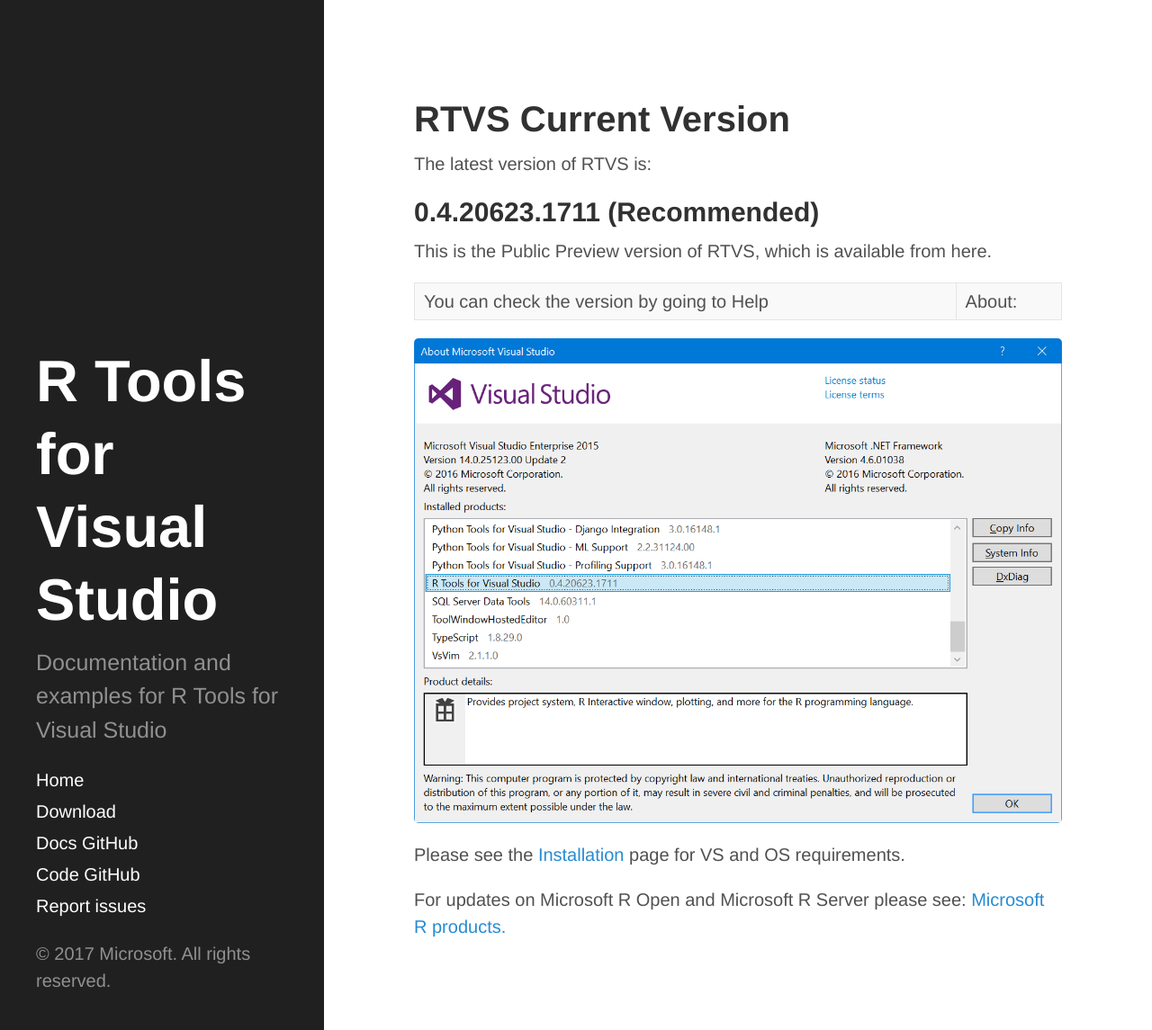
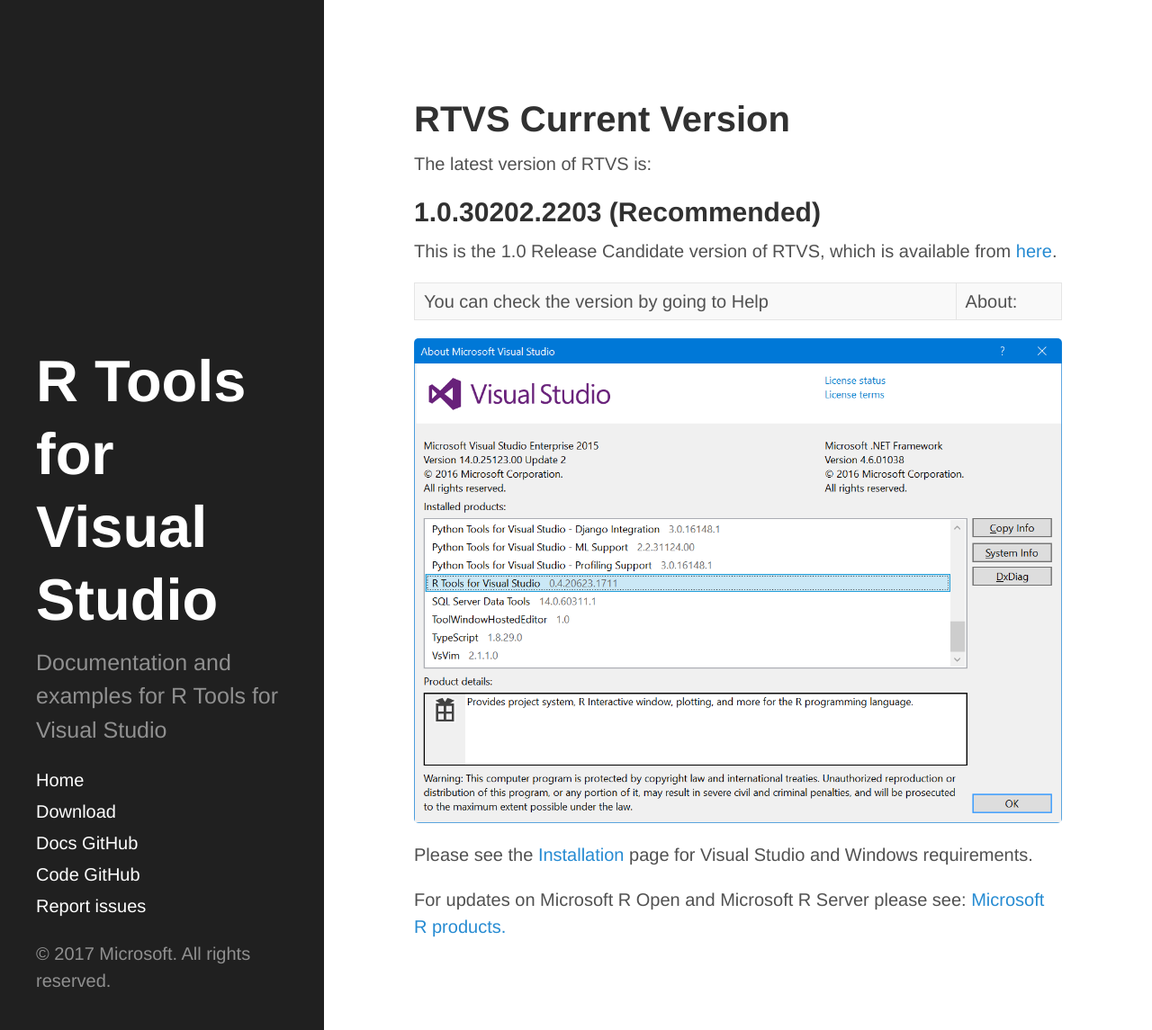
Before and after one commit to microsoft/RTVS-docs, a Jekyll site: the page built from checkforupdate.md, in a window 1280 px wide and 1145 px high. Shown: the whole window at 90% size. Built offline with Jekyll 4.4.1, drawn with Linux system fonts in a browser that asks for light colours; our own code applies the rules of GitHub Pages for plain Markdown files.

Commit message:
Updating the update page to reflect 1.0RC as the current version

```diff
--- a/checkforupdate.md
+++ b/checkforupdate.md
@@ -6,16 +6,17 @@
 
 The latest version of RTVS is:
 
-## 0.4.20623.1711  (Recommended)
+## 1.0.30202.2203  (Recommended)
 
-This is the Public Preview version of RTVS, which is available from here.
+This is the 1.0 Release Candidate version of RTVS, which is available from
+[here](https://aka.ms/rtvs-current).
 
 You can check the version by going to Help | About:
 
 ![RTVS Version](./media/rtvs-version-current.png)
 
-Please see the [Installation](./installation.html) page for VS and OS
-requirements.
+Please see the [Installation](./installation.html) page for Visual Studio and
+Windows requirements.
 
 For updates on Microsoft R Open and Microsoft R Server please see: [Microsoft R
-products.](http://aka.ms/rtvs-msft-r )
+products.](http://aka.ms/rtvs-msft-r)
```
